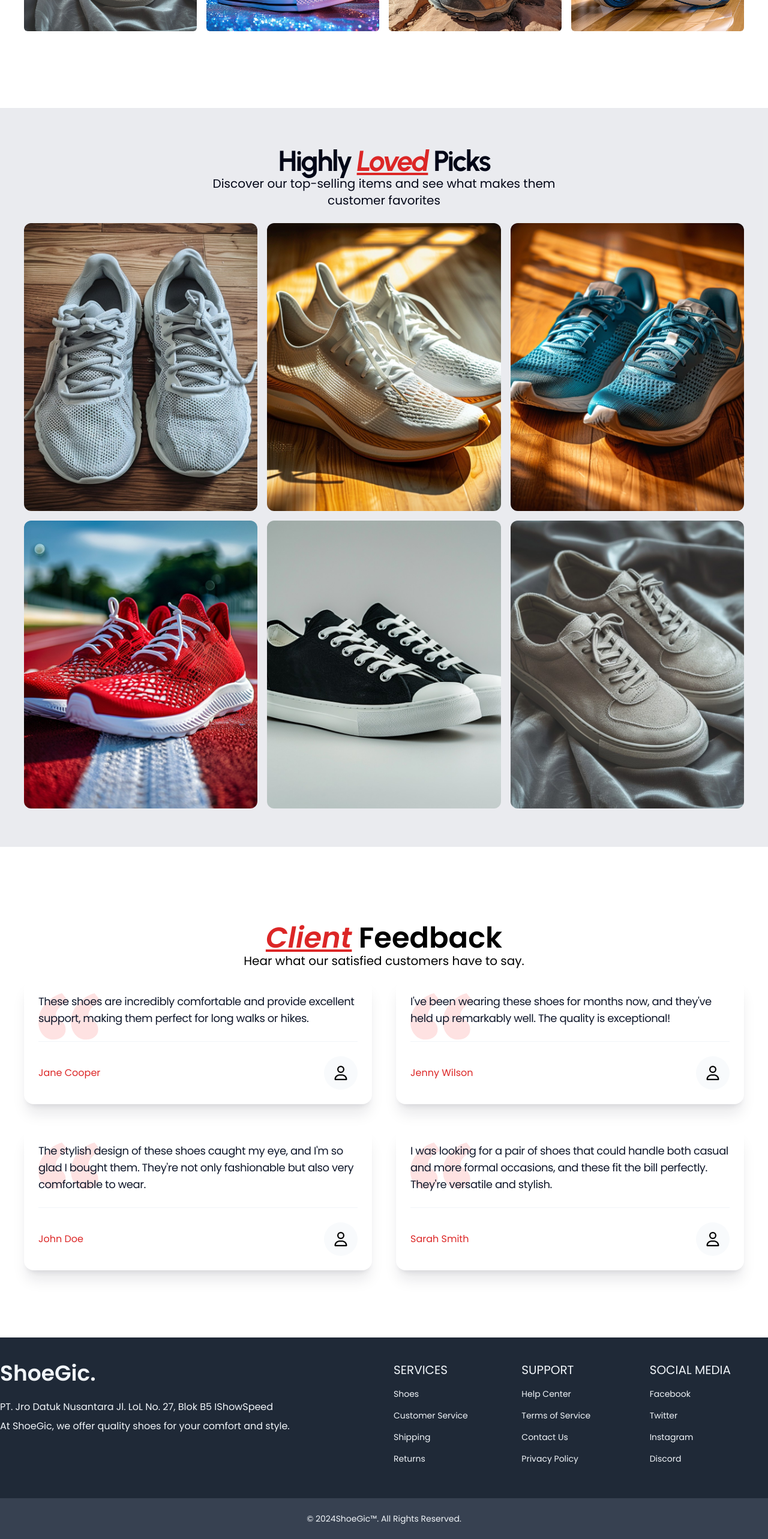
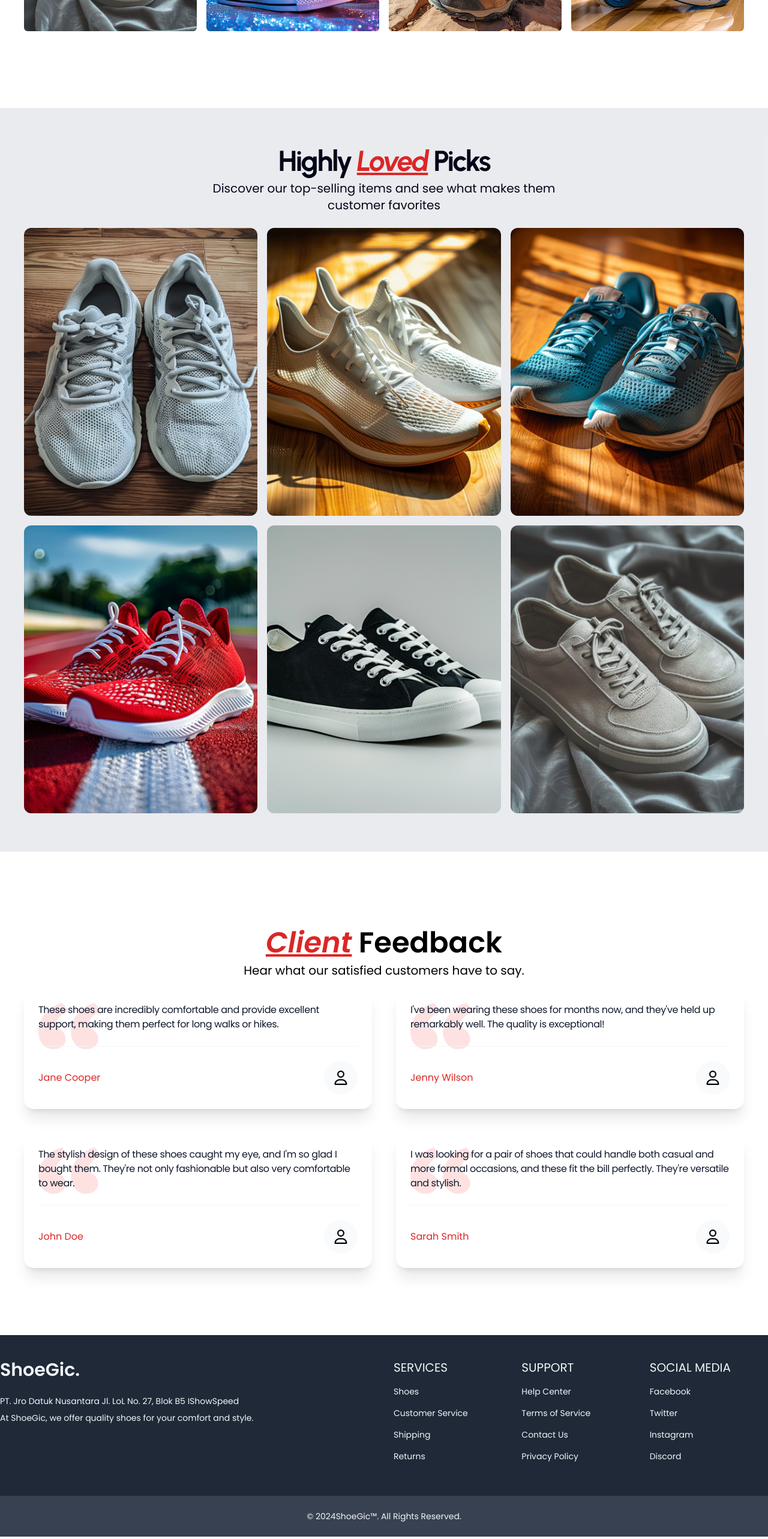
Before and after one commit to Ravsst2004/shoe-gic, a React (Vite) app: page / in a window 1280 px wide. Shown: the part 2070-4636 px from the top of the page at 60% size. Built offline with nearby package versions, Linux system fonts and the light colour scheme.

Commit message:
Minor change to increase SEO

```diff
--- a/src/components/layouts/Footer/Footer.jsx
+++ b/src/components/layouts/Footer/Footer.jsx
@@ -1,5 +1,3 @@
-import React from "react";
-
 export default function Footer() {
   const sitemap = [
     {
@@ -28,11 +26,13 @@ export default function Footer() {
         <div className="max-w-7xl mx-auto py-10 text-center md:text-left text-slate-100">
           <div className="grid-1 grid gap-8 md:grid-cols-2 lg:grid-cols-2">
             <div className="flex flex-col gap-y-2">
-              <h6 className="mb-4 text-4xl flex items-center justify-center font-semibold md:justify-start">
+              <h6 className="mb-4 text-3xl flex items-center justify-center font-semibold md:justify-start">
                 ShoeGic.
               </h6>
-              <p>PT. Jro Datuk Nusantara Jl. LoL No. 27, Blok B5 IShowSpeed</p>
-              <p className="md:mr-20 ">
+              <p className="text-sm">
+                PT. Jro Datuk Nusantara Jl. LoL No. 27, Blok B5 IShowSpeed
+              </p>
+              <p className="md:mr-20 text-sm">
                 At ShoeGic, we offer quality shoes for your comfort and style.
               </p>
             </div>
--- a/src/components/ui/HomeSection/ClientFeedback.jsx
+++ b/src/components/ui/HomeSection/ClientFeedback.jsx
@@ -16,7 +16,7 @@ export default function ClientFeedback() {
 
   return (
     <div className="max-w-7xl mx-auto px-4 my-28 sm:px-10">
-      <div className="text-center">
+      <div className="flex flex-col gap-y-2 text-center">
         <h1 className="text-3xl md:text-4xl lg:text-5xl font-semibold">
           <span className="text-red-600 underline italic">Client</span> Feedback
         </h1>
@@ -42,7 +42,7 @@ export default function ClientFeedback() {
                 <path d="M25.086 77.292c-4.821 0-9.115-1.205-12.882-3.616-3.767-2.561-6.78-6.102-9.04-10.622C1.054 58.534 0 53.411 0 47.686c0-5.273.904-10.396 2.712-15.368 1.959-4.972 4.746-9.567 8.362-13.786a59.042 59.042 0 0 1 12.43-11.3C28.325 3.917 33.599 1.507 39.324 0l11.074 13.786c-6.479 2.561-11.677 5.951-15.594 10.17-3.767 4.219-5.65 7.835-5.65 10.848 0 1.356.377 2.863 1.13 4.52.904 1.507 2.637 3.089 5.198 4.746 3.767 2.41 6.328 4.972 7.684 7.684 1.507 2.561 2.26 5.5 2.26 8.814 0 5.123-1.959 9.19-5.876 12.204-3.767 3.013-8.588 4.52-14.464 4.52Zm54.24 0c-4.821 0-9.115-1.205-12.882-3.616-3.767-2.561-6.78-6.102-9.04-10.622-2.11-4.52-3.164-9.643-3.164-15.368 0-5.273.904-10.396 2.712-15.368 1.959-4.972 4.746-9.567 8.362-13.786a59.042 59.042 0 0 1 12.43-11.3C82.565 3.917 87.839 1.507 93.564 0l11.074 13.786c-6.479 2.561-11.677 5.951-15.594 10.17-3.767 4.219-5.65 7.835-5.65 10.848 0 1.356.377 2.863 1.13 4.52.904 1.507 2.637 3.089 5.198 4.746 3.767 2.41 6.328 4.972 7.684 7.684 1.507 2.561 2.26 5.5 2.26 8.814 0 5.123-1.959 9.19-5.876 12.204-3.767 3.013-8.588 4.52-14.464 4.52Z"></path>
               </svg>
               <blockquote className="relative">
-                <p className="text-lg tracking-tight text-slate-900">
+                <p className="text-sm md:text-md tracking-tight text-slate-900">
                   {review.feedback}
                 </p>
               </blockquote>
@@ -77,7 +77,7 @@ export default function ClientFeedback() {
               <path d="M25.086 77.292c-4.821 0-9.115-1.205-12.882-3.616-3.767-2.561-6.78-6.102-9.04-10.622C1.054 58.534 0 53.411 0 47.686c0-5.273.904-10.396 2.712-15.368 1.959-4.972 4.746-9.567 8.362-13.786a59.042 59.042 0 0 1 12.43-11.3C28.325 3.917 33.599 1.507 39.324 0l11.074 13.786c-6.479 2.561-11.677 5.951-15.594 10.17-3.767 4.219-5.65 7.835-5.65 10.848 0 1.356.377 2.863 1.13 4.52.904 1.507 2.637 3.089 5.198 4.746 3.767 2.41 6.328 4.972 7.684 7.684 1.507 2.561 2.26 5.5 2.26 8.814 0 5.123-1.959 9.19-5.876 12.204-3.767 3.013-8.588 4.52-14.464 4.52Zm54.24 0c-4.821 0-9.115-1.205-12.882-3.616-3.767-2.561-6.78-6.102-9.04-10.622-2.11-4.52-3.164-9.643-3.164-15.368 0-5.273.904-10.396 2.712-15.368 1.959-4.972 4.746-9.567 8.362-13.786a59.042 59.042 0 0 1 12.43-11.3C82.565 3.917 87.839 1.507 93.564 0l11.074 13.786c-6.479 2.561-11.677 5.951-15.594 10.17-3.767 4.219-5.65 7.835-5.65 10.848 0 1.356.377 2.863 1.13 4.52.904 1.507 2.637 3.089 5.198 4.746 3.767 2.41 6.328 4.972 7.684 7.684 1.507 2.561 2.26 5.5 2.26 8.814 0 5.123-1.959 9.19-5.876 12.204-3.767 3.013-8.588 4.52-14.464 4.52Z"></path>
             </svg>
             <blockquote className="relative">
-              <p className="text-lg tracking-tight text-slate-900">
+              <p className="text-md tracking-tight text-slate-900">
                 {review.feedback}
               </p>
             </blockquote>
--- a/src/components/ui/HomeSection/UniqueLoved.jsx
+++ b/src/components/ui/HomeSection/UniqueLoved.jsx
@@ -52,7 +52,7 @@ export default function UniqueLoved({ setActiveSlide, bestSellersShoes }) {
   return (
     <section className="w-full md:gap-y-5 bg-gray-200/80 text-slate-200 my-28 md:my-32 py-16">
       <div className="flex flex-col justify-center gap-y-6 overflow-hidden max-w-7xl mx-auto px-4 md:px-10">
-        <div className="text-center text-slate-950 lg:text-end ">
+        <div className="flex flex-col gap-y-2 text-center text-slate-950 lg:text-end ">
           <h1 className="text-3xl md:text-4xl lg:text-5xl font-bold tracking-tighter text-center md:px-2 font-urbanist">
             Highly <span className="text-red-600 underline italic">Loved</span>{" "}
             Picks
--- a/src/pages/Auth/Login.jsx
+++ b/src/pages/Auth/Login.jsx
@@ -1,6 +1,5 @@
 import React from "react";
 import Layouts from "../../components/layouts/Layouts";
-import Input from "../../components/ui/Input";
 import LoginForm from "../../components/ui/Auth/LoginForm";
 import { Link } from "react-router-dom";
 
@@ -9,7 +8,7 @@ export default function Login() {
     <Layouts>
       <div className="py-20 flex flex-col justify-center sm:px-6 lg:px-8 px-6">
         <div className="sm:mx-auto sm:w-full sm:max-w-md">
-          <h2 className="text-center text-3xl leading-9 font-extrabold text-gray-900">
+          <h2 className="text-center text-2xl leading-9 font-extrabold text-gray-900">
             Sign in to your account
           </h2>
           <p className="mt-2 text-center text-sm leading-5 text-red-500 max-w">
--- a/src/pages/Auth/Registration.jsx
+++ b/src/pages/Auth/Registration.jsx
@@ -8,7 +8,7 @@ export default function Registration() {
     <Layouts>
       <div className="py-20 flex flex-col justify-center sm:px-6 lg:px-8 px-6">
         <div className="sm:mx-auto sm:w-full sm:max-w-md">
-          <h2 className="mt-6 text-center text-3xl leading-9 font-extrabold text-gray-900">
+          <h2 className="mt-6 text-center text-2xl leading-9 font-extrabold text-gray-900">
             Create a new account
           </h2>
           <p className="mt-2 text-center text-sm leading-5 text-gray-500 max-w">
--- a/src/pages/Reviews.jsx
+++ b/src/pages/Reviews.jsx
@@ -23,7 +23,7 @@ export default function Reviews() {
                 <path d="M25.086 77.292c-4.821 0-9.115-1.205-12.882-3.616-3.767-2.561-6.78-6.102-9.04-10.622C1.054 58.534 0 53.411 0 47.686c0-5.273.904-10.396 2.712-15.368 1.959-4.972 4.746-9.567 8.362-13.786a59.042 59.042 0 0 1 12.43-11.3C28.325 3.917 33.599 1.507 39.324 0l11.074 13.786c-6.479 2.561-11.677 5.951-15.594 10.17-3.767 4.219-5.65 7.835-5.65 10.848 0 1.356.377 2.863 1.13 4.52.904 1.507 2.637 3.089 5.198 4.746 3.767 2.41 6.328 4.972 7.684 7.684 1.507 2.561 2.26 5.5 2.26 8.814 0 5.123-1.959 9.19-5.876 12.204-3.767 3.013-8.588 4.52-14.464 4.52Zm54.24 0c-4.821 0-9.115-1.205-12.882-3.616-3.767-2.561-6.78-6.102-9.04-10.622-2.11-4.52-3.164-9.643-3.164-15.368 0-5.273.904-10.396 2.712-15.368 1.959-4.972 4.746-9.567 8.362-13.786a59.042 59.042 0 0 1 12.43-11.3C82.565 3.917 87.839 1.507 93.564 0l11.074 13.786c-6.479 2.561-11.677 5.951-15.594 10.17-3.767 4.219-5.65 7.835-5.65 10.848 0 1.356.377 2.863 1.13 4.52.904 1.507 2.637 3.089 5.198 4.746 3.767 2.41 6.328 4.972 7.684 7.684 1.507 2.561 2.26 5.5 2.26 8.814 0 5.123-1.959 9.19-5.876 12.204-3.767 3.013-8.588 4.52-14.464 4.52Z"></path>
               </svg>
               <blockquote className="relative">
-                <p className="text-lg tracking-tight text-slate-900">
+                <p className="text-sm md:text-md tracking-tight text-slate-900">
                   {review.feedback}
                 </p>
               </blockquote>
```
